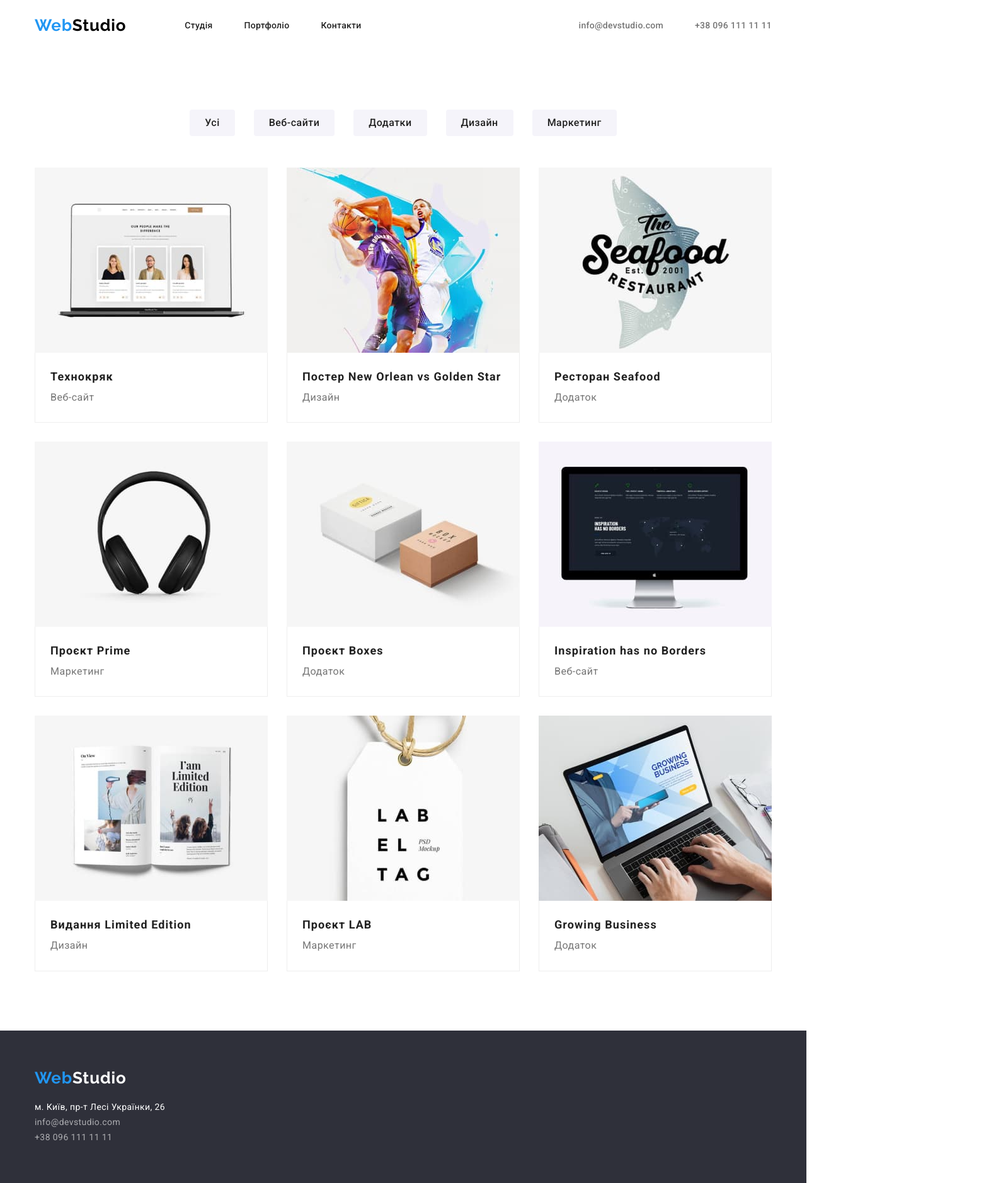
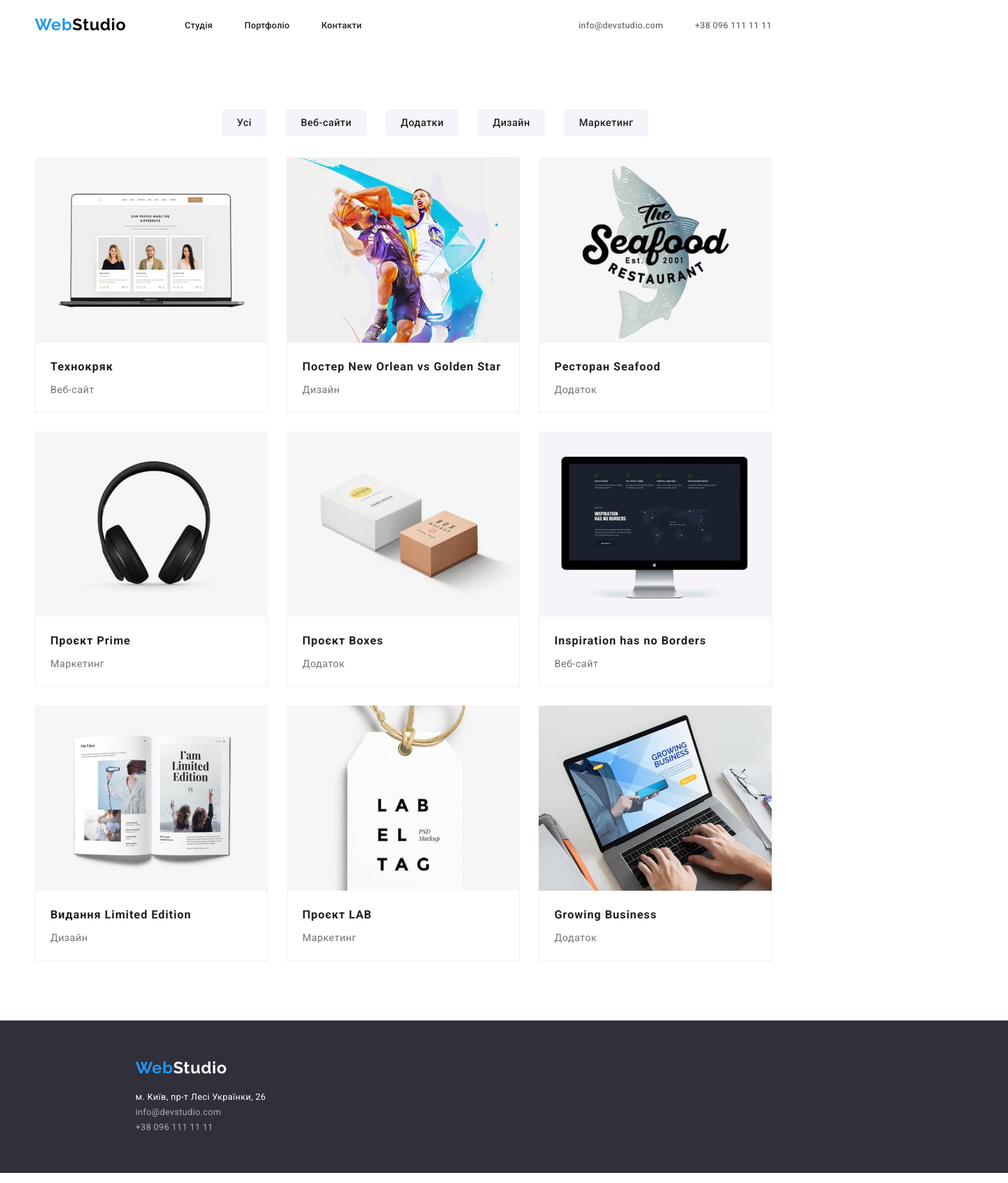
Before and after one commit to IgorZaytsev1978/goit-markup-hw-03, a plain HTML site: page portfolio.html in a window 1280 px wide. Shown: the whole page at 63% size, 1600 px wide, since content can reach past the window. Drawn offline with nearby package versions, Linux system fonts and the light colour scheme.

Commit message:
ДЗ №3 final

```diff
--- a/css/styles.css
+++ b/css/styles.css
@@ -10,7 +10,6 @@
   --footer-button-backgroung-color: #f5f4fa;
   --border-project: #eeeeee;
 }
-
 ul {
   list-style: none;
   padding: 0;
@@ -20,8 +19,8 @@ img {
   display: block;
   max-width: 100%;
 }
-.site-nav .nav-link:hover,
-.site-nav .nav-link:focus,
+.nav-link:hover,
+.nav-link:focus,
 .contact-header:hover,
 .contact-header:focus,
 .contact-footer-adress:hover,
@@ -49,22 +48,15 @@ header .container {
   margin: auto;
   padding: 0 15px;
 }
-
-section .b {
-  padding-bottom: 0;
-}
 section {
   padding-bottom: 94px;
-  background-color: var(--white-color);
 }
-
 .navigation {
   display: flex;
-  align-items: center;
 }
 .logo-up {
   font-family: "Raleway";
-
+  padding-top: 24px;
   margin-right: 93px;
   font-size: 26px;
   line-height: 1.19;
@@ -72,7 +64,6 @@ section {
   letter-spacing: 0.03em;
   color: var(--black-color);
   text-decoration: none;
-  display: block;
 }
 .blue-web {
   font-family: "Raleway";
@@ -83,6 +74,10 @@ section {
   color: var(--blue-color);
 }
 .site-nav {
+  width: 281px;
+  padding-left: 0px;
+  justify-content: space-between;
+  margin-right: 344px;
   display: flex;
   text-decoration: none;
 }
@@ -97,15 +92,12 @@ section {
   padding-top: 32px;
   padding-bottom: 32px;
 }
-.site-nav .item {
-  margin-right: 50px;
-}
-.site-nav .item:last-child {
-  margin-right: 0;
-}
 .contact {
   display: flex;
-  margin-left: auto;
+  justify-content: space-between;
+  width: 307px;
+
+  padding-left: 0px;
 }
 .contact-header {
   font-size: 14px;
@@ -118,13 +110,8 @@ section {
   padding-top: 32px;
   padding-bottom: 32px;
 }
-.contact .item {
-  margin-left: 50px;
-}
-.contact .item:first-child {
-  margin-right: 0px;
-}
 .first-section {
+  width: 1600px;
   background-color: var(--background-title-footer);
   margin: 0 auto;
   padding: 200px 0;
@@ -155,7 +142,7 @@ section {
   cursor: pointer;
   border-color: transparent;
   border-radius: 4px;
-  padding: 10px 32px;
+  padding: 10px 32px;;
 }
 
 .visually-hidden {
@@ -195,9 +182,6 @@ section {
   color: var(--header-contact-color);
   margin: 0px;
 }
-.section-two {
-  padding-top: 94px;
-}
 .our-buisness {
   font-size: 36px;
   line-height: 1.17;
@@ -218,10 +202,12 @@ section {
 }
 
 .section-our-command {
+  width: 1600px;
   background-color: var(--footer-button-backgroung-color);
   margin: 0 auto;
-  padding: 94px 0;
+  padding: 94px;
   text-align: center;
+
 }
 .our-command {
   font-size: 36px;
@@ -231,19 +217,19 @@ section {
   color: var(--basic-dark-color);
   text-align: center;
   margin-bottom: 50px;
-  margin-top: 0;
 }
 .team-members-ul {
   display: flex;
-  flex-wrap: wrap;
-  gap: 30px;
+flex-wrap: wrap;
+gap: 30px;
+  align-items: center;
 }
 .team-members {
+  width: 270px;
   background-color: var(--white-color);
 }
 .team-members-text {
-  padding-bottom: 30px;
-  margin-top: 30px;
+  margin: 30px 0;
 }
 .name-command {
   font-size: 16px;
@@ -251,9 +237,9 @@ section {
   font-weight: 500;
   letter-spacing: 0.03em;
   color: var(--basic-dark-color);
+
   margin-bottom: 10px;
   text-align: center;
-  margin-top: 0;
 }
 .profession-command {
   font-size: 16px;
@@ -266,33 +252,28 @@ section {
 }
 .footer {
   background-color: var(--background-title-footer);
-
+  width: 1600px;
   padding: 60px 0;
 }
 .logo-down {
   display: block;
-  padding-bottom: 20px;
   font-family: "Raleway";
   font-size: 26px;
   line-height: 1.19;
   letter-spacing: 0.03em;
   text-decoration: none;
   color: var(--white-color);
+  padding-left: 215px;
+  padding-bottom: 20px;
 }
-.contact-footer {
-  font-style: normal;
-  padding: 0px;
-  margin-top: 0px;
-  margin-bottom: 0px;
-  margin-left: 0;
-}
+
 .contact-footer-adress {
   font-size: 14px;
   line-height: 1.71;
   letter-spacing: 0.03em;
   text-decoration: none;
   color: var(--white-color);
-  margin-bottom: 9px;
+  padding-bottom: 9px;
 }
 
 .contact-footer-mail {
@@ -301,7 +282,7 @@ section {
   letter-spacing: 0.03em;
   text-decoration: none;
   color: var(--footer-adress-color);
-  margin-bottom: 9px;
+  padding-bottom: 9px;
 }
 .contact-footer-tel {
   font-size: 14px;
@@ -316,10 +297,10 @@ section {
 
 .filter {
   display: flex;
-  justify-content: center;
   flex-wrap: wrap;
   gap: 30px;
-  padding-bottom: 50px;
+  margin-left: 297px;
+  padding-bottom: 34px;
 }
 .filter-button:hover,
 .filter-button:focus {
@@ -348,10 +329,7 @@ section {
   width: 370px;
 }
 .project-text {
-  padding-top: 20px;
-  padding-bottom: 20px;
-  padding-left: 24px;
-  padding-bottom: 24px;
+  padding: 20px 24px;
   border-left: 1px solid var(--border-project);
   border-right: 1px solid var(--border-project);
   border-bottom: 1px solid var(--border-project);
@@ -362,7 +340,7 @@ section {
   font-weight: 700;
   letter-spacing: 0.06em;
   color: var(--basic-dark-color);
-  margin-bottom: 4px;
+  padding-bottom: 4px;
   margin: 0px;
 }
 .type-project {
@@ -372,3 +350,10 @@ section {
   margin: 0px;
   color: var(--header-contact-color);
 }
+.contact-footer {
+  font-style: normal;
+  margin-left: 215px;
+  padding: 0px;
+  margin-top: 0;
+  margin-bottom: 0px;
+}
--- a/portfolio.html
+++ b/portfolio.html
@@ -24,22 +24,18 @@
             ><span class="blue-web">Web</span>Studio</a
           >
           <ul class="site-nav">
-            <li class="item">
-              <a href="./index.html" class="nav-link">Студія</a>
-            </li>
-            <li class="item">
-              <a href="./portfolio.html" class="nav-link">Портфоліо</a>
-            </li>
-            <li class="item"><a href="" class="nav-link">Контакти</a></li>
+            <li><a href="./index.html" class="nav-link">Студія</a></li>
+            <li><a href="./portfolio.html" class="nav-link">Портфоліо</a></li>
+            <li><a href="" class="nav-link">Контакти</a></li>
           </ul>
         </nav>
         <ul class="contact">
-          <li class="item">
+          <li>
             <a href="mailto:info@devstudio.com" class="contact-header"
               >info@devstudio.com</a
             >
           </li>
-          <li class="item">
+          <li>
             <a href="tel:+380961111111" class="contact-header"
               >+38 096 111 11 11</a
             >
@@ -48,8 +44,8 @@
       </div>
     </header>
     <main>
-      <section class="portfolio">
-        <div class="container">
+      <section>
+        <div class="container portfolio">
           <h2 class="visually-hidden">реалізовані проекти</h2>
           <ul class="filter">
             <li><button type="button" class="filter-button">Усі</button></li>
@@ -177,11 +173,9 @@
         </div>
       </section>
     </main>
-    <footer class="footer">
-      <div class="container">
-        <a href="./index.html" class="logo-down"
-          ><span class="blue-web">Web</span>Studio</a
-        >
+    <footer>
+      <div class="container footer">
+        <a href="" class="logo-down"><span class="blue-web">Web</span>Studio</a>
         <address>
           <ul class="contact-footer">
             <li>
```
Also changed, not shown: index.html (+13 -19 lines).
